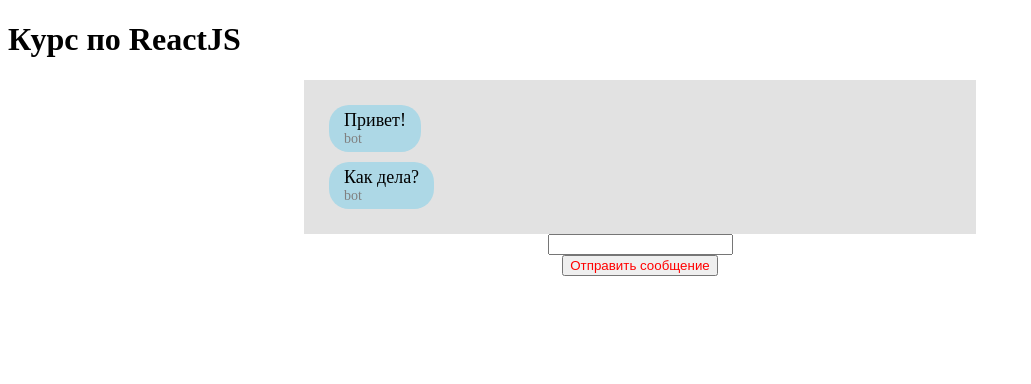
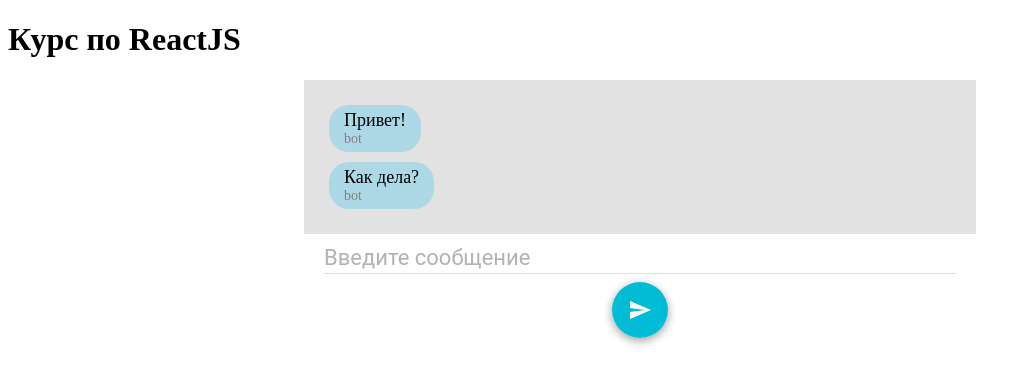
Before and after one commit to Andydecard/react2, a React app: page / in a window 1280 px wide. Shown: the top 384 px of the page, without its empty margins (0-1031 px from the left). Built offline with nearby package versions, Linux system fonts and the light colour scheme.

Commit message:
Lesson_3

```diff
--- a/package.json
+++ b/package.json
@@ -20,6 +20,7 @@
     "@babel/preset-react": "^7.6.3",
     "babel-loader": "^8.0.6",
     "css-loader": "^3.2.0",
+    "material-ui": "^0.20.2",
     "prop-types": "^15.7.2",
     "react": "^16.10.2",
     "react-dom": "^16.10.2",
--- a/static_src/components/Messagefield.jsx
+++ b/static_src/components/Messagefield.jsx
@@ -1,4 +1,6 @@
 import React from 'react';
+import { TextField, FloatingActionButton } from 'material-ui';
+import SendIcon from 'material-ui/svg-icons/content/send';
 import Message from './Message';
 import '../styles/style.css';
 
@@ -24,15 +26,17 @@ export default class MessageField extends React.Component {
 
     handleSendMessage = () => {
         const { messages, input } = this.state;
-        this.setState({'messages': [...messages, { text: input, sender: 'me' }]});
+        this.setState({'messages': [...messages, { text: input, sender: 'me' }],
+            'input': ''
+        });
     };
 
     handleChange = (event) =>{
-        this.setState({'input': event.target.value })
+        this.setState({ [event.target.name]: event.target.value })
     }
 
     render() {
-    const { messages } = this.state;
+    const { messages, input } = this.state;
 
     const messageElements = messages.map(message =>
         <Message key={ message.text } text={ message.text} sender={ message.sender }/>);
@@ -41,8 +45,20 @@ export default class MessageField extends React.Component {
             <div className="message-field">
                 { messageElements }
             </div>
-                <input onChange={ this.handleChange } />
-            <button onClick={ this.handleSendMessage }>Отправить сообщение</button>
+                <TextField
+                    name="input"
+                    fullWidth={ true }
+                    hintText="Введите сообщение"
+                    style={ { fontSize: '22px' } }
+                    onChange={ this.handleChange }
+                    value={ this.state.input }
+                    onKeyUp={ this.state.input }
+                />
+                <FloatingActionButton onClick={ this.handleSendMessage }>
+                    <SendIcon />
+                </FloatingActionButton>
+            {/*<input name='input' onChange={ this.handleChange } value={ input } />*/}
+            {/*<button onClick={ this.handleSendMessage }>Отправить сообщение</button>*/}
         </div>
 
 
--- a/static_src/index.jsx
+++ b/static_src/index.jsx
@@ -1,8 +1,11 @@
 import React from 'react';
 import ReactDOM from 'react-dom';
 import MessageField from './components/Messagefield';
+import MuiThemeProvider from 'material-ui/styles/MuiThemeProvider';
 
 ReactDOM.render(
-    <MessageField/>,
+    <MuiThemeProvider>
+        <MessageField />
+    </MuiThemeProvider>,
     document.getElementById('root'),
 );
```
Also changed, not shown: 1 other file (tests, documents, lock files or other folders).
